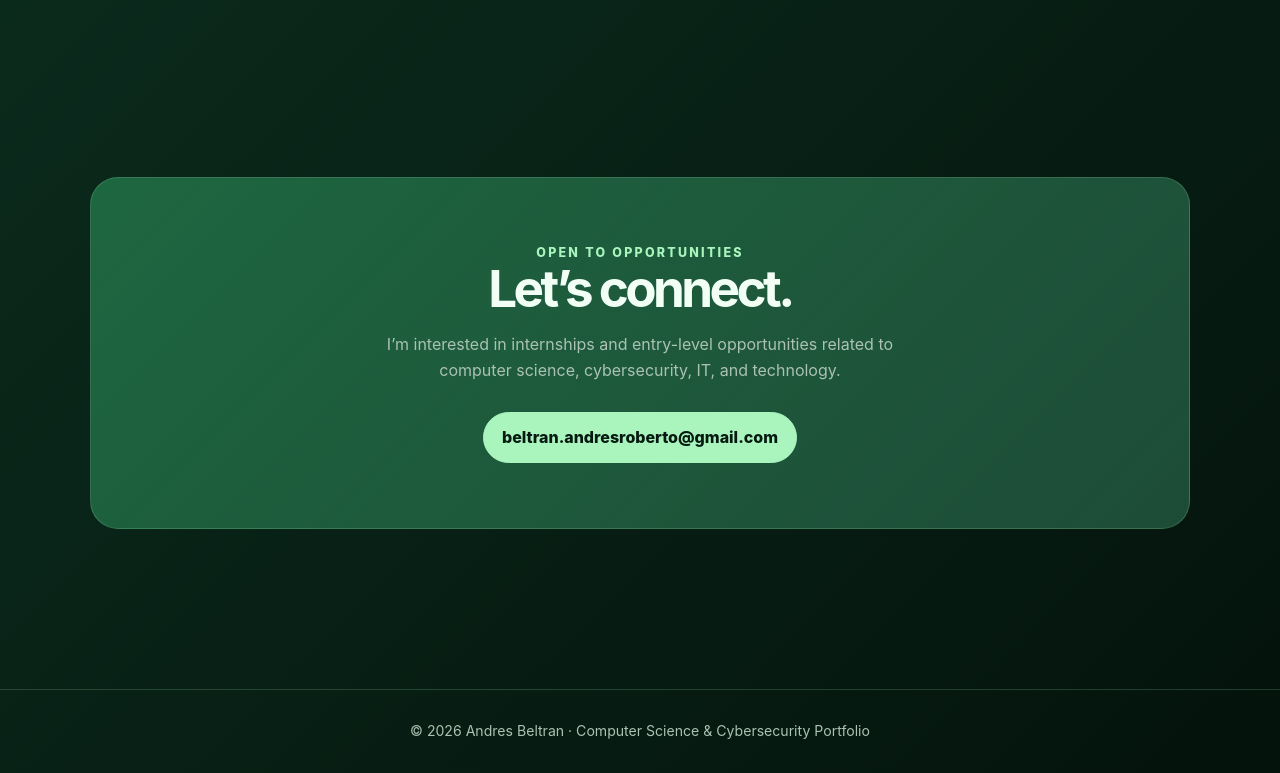
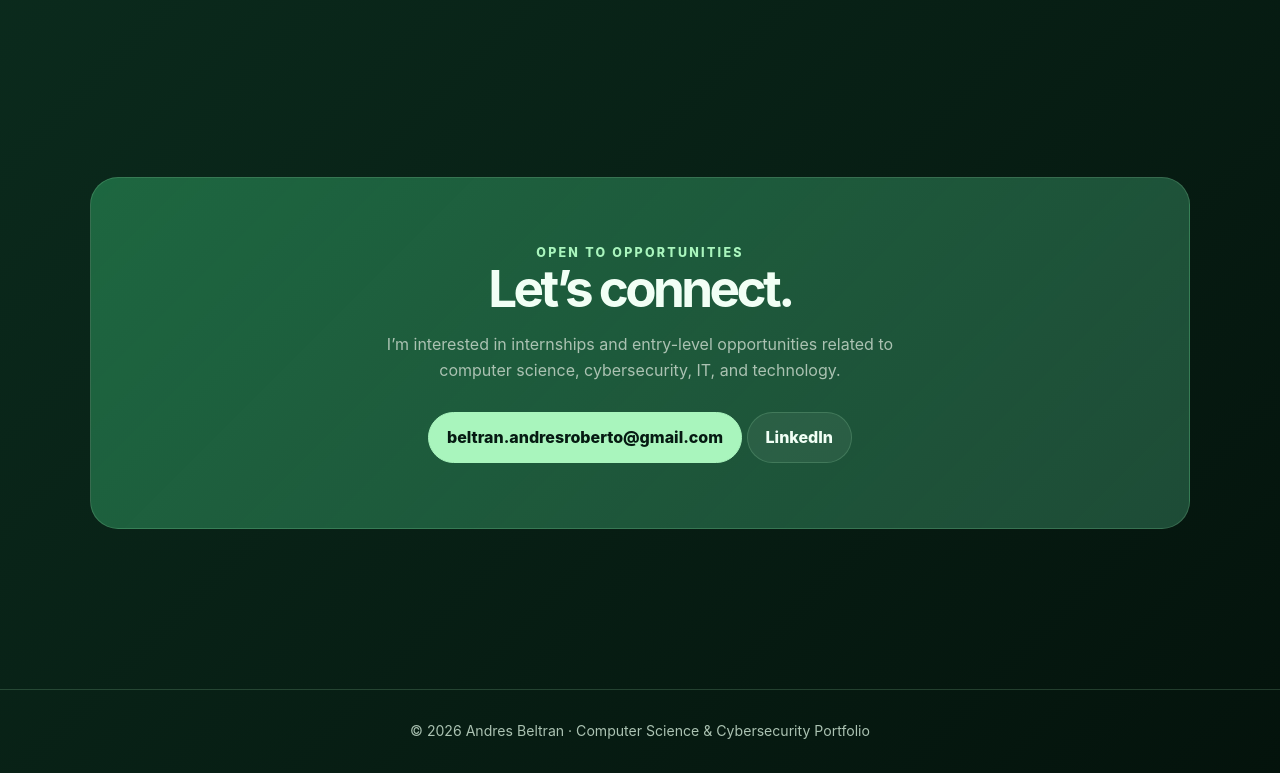
Before and after one commit to andresbeltran-cs/andresbeltran-cs.github.io, a plain HTML site: page index.html in a window 1280 px wide. Shown: the part 2633-3406 px from the top of the page. Drawn offline with Linux system fonts and the light colour scheme.

Commit message:
Update index.html
linkedin

```diff
--- a/index.html
+++ b/index.html
@@ -667,6 +667,14 @@
         <a class="button primary" href="mailto:beltran.andresroberto@gmail.com">
           beltran.andresroberto@gmail.com
         </a>
+
+        <a
+          class="button secondary"
+          href="https://www.linkedin.com/in/andres-beltran-932b9b432/"
+          target="_blank"
+          rel="noopener noreferrer">
+          LinkedIn
+        </a>
       </div>
     </section>
   </main>
```
